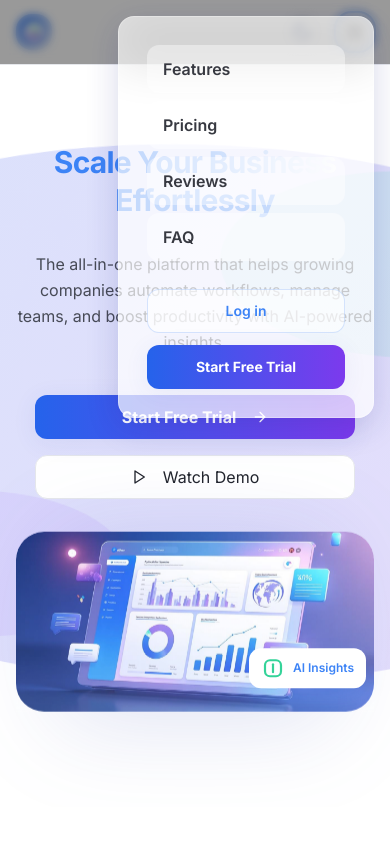
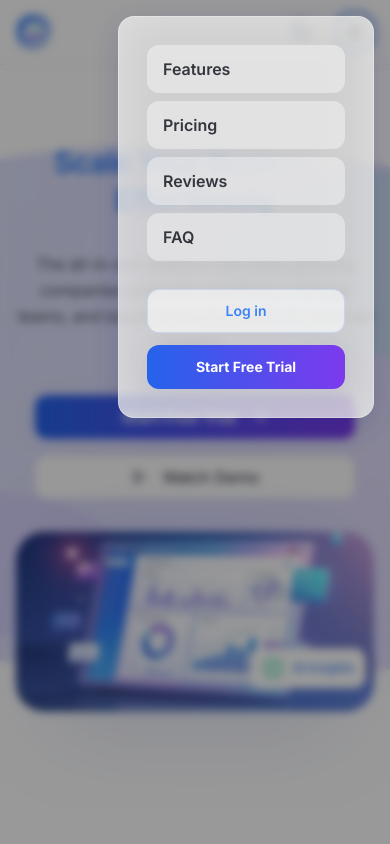
Before and after one commit to dennis6999/instant-saas-landing-page, a React (Vite) app: page / in a window 390 px wide. Both pictures are taken after a click on the button 355 px from the left and 32 px from the top of the page. Shown: the top 844 px of the page. Built offline with nearby package versions, Linux system fonts and the light colour scheme.

Commit message:
fixed menu card responsiveness on mobile

```diff
--- a/src/components/layout/Header.tsx
+++ b/src/components/layout/Header.tsx
@@ -1,12 +1,14 @@
 import { Button } from "@/components/ui/button";
 import { ThemeToggle } from "@/components/ui/theme-toggle";
-import { useEffect, useState } from "react";
+import { useRef, useEffect, useState } from "react";
 import { Menu } from "lucide-react";
 import { Link } from "react-router-dom";
 
 export function Header() {
   const [scrolled, setScrolled] = useState(false);
   const [mobileOpen, setMobileOpen] = useState(false);
+  const menuOverlayRef = useRef<HTMLDivElement>(null);
+
   useEffect(() => {
     const onScroll = () => setScrolled(window.scrollY > 8);
     window.addEventListener("scroll", onScroll);
@@ -17,11 +19,46 @@ export function Header() {
   useEffect(() => {
     if (mobileOpen) {
       document.body.classList.add("force-blur-repaint");
+      document.documentElement.classList.add("force-blur-repaint");
       // Remove after a tick to trigger repaint
-      setTimeout(() => document.body.classList.remove("force-blur-repaint"), 50);
+      setTimeout(() => {
+        document.body.classList.remove("force-blur-repaint");
+        document.documentElement.classList.remove("force-blur-repaint");
+      }, 50);
+    }
+  }, [mobileOpen]);
+
+  useEffect(() => {
+    if (mobileOpen && menuOverlayRef.current) {
+      // Force a reflow on the overlay div to ensure backdrop-blur is applied
+      void menuOverlayRef.current.offsetHeight;
     }
   }, [mobileOpen]);
   return (
+    <>
+      {mobileOpen && (
+        <div ref={menuOverlayRef} className="fixed inset-0 z-[60] flex items-start justify-end bg-black/40 backdrop-blur-sm" onClick={() => setMobileOpen(false)}>
+          <nav
+            className="mt-4 mr-4 w-64 rounded-2xl bg-white/70 dark:bg-background/80 backdrop-blur-xl border border-white/30 dark:border-white/10 shadow-2xl p-7 flex flex-col gap-3 animate-fade-in-up glass-nav-menu z-[70]"
+            style={{boxShadow: '0 8px 32px 0 rgba(31, 38, 135, 0.18)'}}
+            aria-label="Mobile navigation"
+            onClick={e => e.stopPropagation()}
+          >
+            <div className="mb-2 flex flex-col gap-2">
+              <a href="#features" className="nav-link text-base font-semibold text-foreground/90 hover:text-primary transition-smooth px-4 py-3 rounded-xl focus:outline-none focus:ring-2 focus:ring-primary/40 bg-white/40 dark:bg-white/5 hover:bg-primary/10" onClick={() => setMobileOpen(false)}>Features</a>
+              <a href="#pricing" className="nav-link text-base font-semibold text-foreground/90 hover:text-primary transition-smooth px-4 py-3 rounded-xl focus:outline-none focus:ring-2 focus:ring-primary/40 bg-white/40 dark:bg-white/5 hover:bg-primary/10" onClick={() => setMobileOpen(false)}>Pricing</a>
+              <a href="#testimonials" className="nav-link text-base font-semibold text-foreground/90 hover:text-primary transition-smooth px-4 py-3 rounded-xl focus:outline-none focus:ring-2 focus:ring-primary/40 bg-white/40 dark:bg-white/5 hover:bg-primary/10" onClick={() => setMobileOpen(false)}>Reviews</a>
+              <a href="#faq" className="nav-link text-base font-semibold text-foreground/90 hover:text-primary transition-smooth px-4 py-3 rounded-xl focus:outline-none focus:ring-2 focus:ring-primary/40 bg-white/40 dark:bg-white/5 hover:bg-primary/10" onClick={() => setMobileOpen(false)}>FAQ</a>
+            </div>
+            <div className="mt-2 flex flex-col gap-2">
+              <Link to="/login" className="w-full" onClick={() => setMobileOpen(false)}>
+                <Button size="lg" className="w-full rounded-xl font-semibold shadow-none bg-white/60 dark:bg-white/10 text-primary border border-primary/20 hover:bg-primary/10 transition-smooth">Log in</Button>
+              </Link>
+              <Button size="lg" className="btn-premium w-full rounded-xl font-semibold shadow-md mt-1" onClick={() => setMobileOpen(false)}>Start Free Trial</Button>
+            </div>
+          </nav>
+        </div>
+      )}
       <header className={`fixed top-0 left-0 w-full z-50 border-b transition-smooth ${scrolled ? "bg-background shadow-lg text-foreground" : "bg-background/80 backdrop-blur-sm text-foreground"}`} aria-label="Site header">
         <div className="container flex h-16 items-center justify-between gap-2 px-4 md:px-8">
           <div className="flex items-center flex-shrink-0">
@@ -47,30 +84,7 @@ export function Header() {
               </a>
             </nav>
           </div>
-        {/* Mobile Menu Popover */}
-        {mobileOpen && (
-          <div className="fixed inset-0 z-50 flex items-start justify-end bg-black/40 backdrop-blur-sm" onClick={() => setMobileOpen(false)}>
-            <nav
-              className="mt-4 mr-4 w-64 rounded-2xl bg-white/70 dark:bg-background/80 backdrop-blur-xl border border-white/30 dark:border-white/10 shadow-2xl p-7 flex flex-col gap-3 animate-fade-in-up glass-nav-menu"
-              style={{boxShadow: '0 8px 32px 0 rgba(31, 38, 135, 0.18)'}}
-              aria-label="Mobile navigation"
-              onClick={e => e.stopPropagation()}
-            >
-              <div className="mb-2 flex flex-col gap-2">
-                <a href="#features" className="nav-link text-base font-semibold text-foreground/90 hover:text-primary transition-smooth px-4 py-3 rounded-xl focus:outline-none focus:ring-2 focus:ring-primary/40 bg-white/40 dark:bg-white/5 hover:bg-primary/10" onClick={() => setMobileOpen(false)}>Features</a>
-                <a href="#pricing" className="nav-link text-base font-semibold text-foreground/90 hover:text-primary transition-smooth px-4 py-3 rounded-xl focus:outline-none focus:ring-2 focus:ring-primary/40 bg-white/40 dark:bg-white/5 hover:bg-primary/10" onClick={() => setMobileOpen(false)}>Pricing</a>
-                <a href="#testimonials" className="nav-link text-base font-semibold text-foreground/90 hover:text-primary transition-smooth px-4 py-3 rounded-xl focus:outline-none focus:ring-2 focus:ring-primary/40 bg-white/40 dark:bg-white/5 hover:bg-primary/10" onClick={() => setMobileOpen(false)}>Reviews</a>
-                <a href="#faq" className="nav-link text-base font-semibold text-foreground/90 hover:text-primary transition-smooth px-4 py-3 rounded-xl focus:outline-none focus:ring-2 focus:ring-primary/40 bg-white/40 dark:bg-white/5 hover:bg-primary/10" onClick={() => setMobileOpen(false)}>FAQ</a>
-              </div>
-              <div className="mt-2 flex flex-col gap-2">
-                <Link to="/login" className="w-full" onClick={() => setMobileOpen(false)}>
-                  <Button size="lg" className="w-full rounded-xl font-semibold shadow-none bg-white/60 dark:bg-white/10 text-primary border border-primary/20 hover:bg-primary/10 transition-smooth">Log in</Button>
-                </Link>
-                <Button size="lg" className="btn-premium w-full rounded-xl font-semibold shadow-md mt-1" onClick={() => setMobileOpen(false)}>Start Free Trial</Button>
-              </div>
-            </nav>
-          </div>
-        )}
+          {/* Mobile Hamburger */}
           <div className="flex items-center space-x-4 flex-shrink-0">
             <ThemeToggle />
             <Link to="/login" className="hidden md:inline-flex" aria-label="Log in button">
@@ -81,7 +95,6 @@ export function Header() {
             <Button size="sm" className="btn-premium hidden md:inline-flex" aria-label="Start Free Trial">
               Start Free Trial
             </Button>
-          {/* Mobile Hamburger */}
             <button
               className="md:hidden ml-2 p-2 rounded-lg bg-muted hover:bg-muted/80 focus:outline-none focus:ring-2 focus:ring-primary"
               aria-label="Open navigation menu"
@@ -92,5 +105,6 @@ export function Header() {
           </div>
         </div>
       </header>
+    </>
   );
 }
```
Lines whose indentation alone changed are shown as unchanged.
